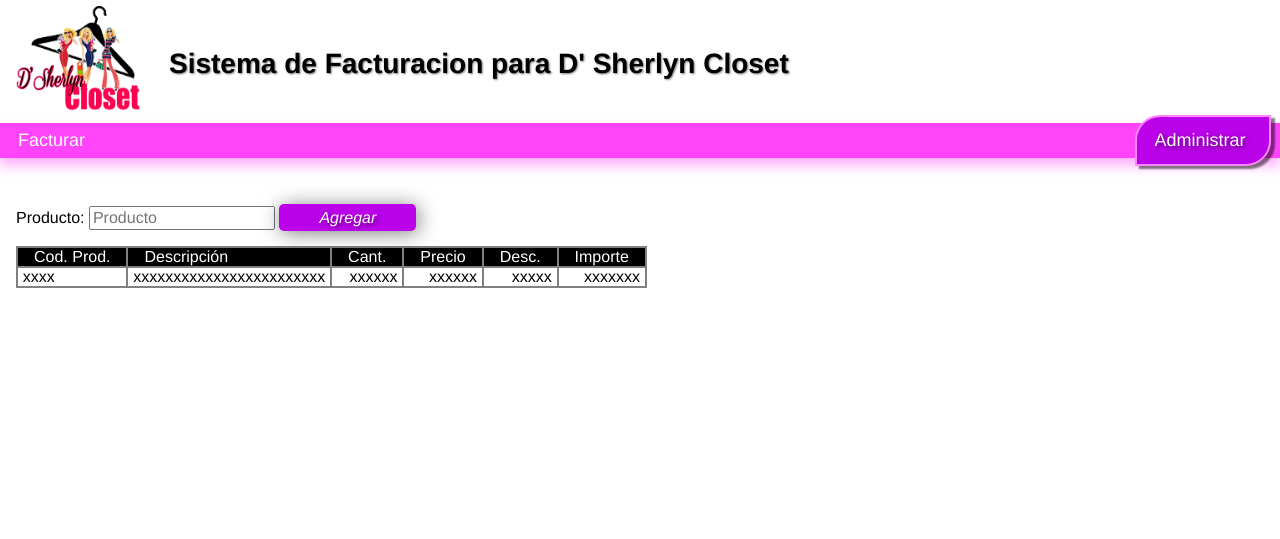
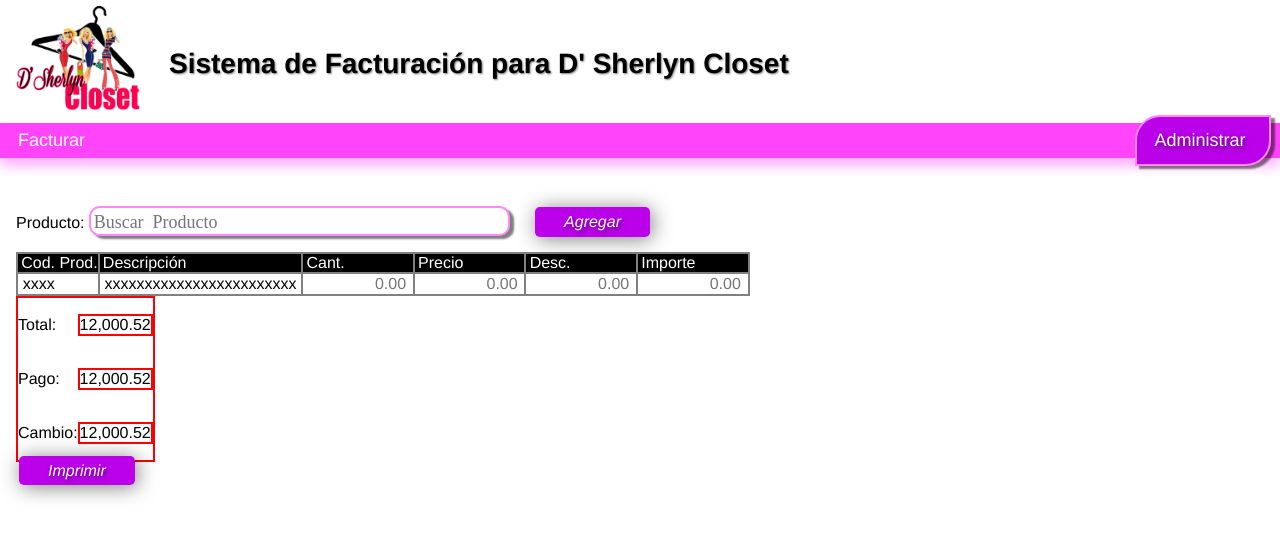
Before and after one commit to rafaelmersant/dsherlync, a Django app: template facturas/templates/regfactura.html in a window 1280 px wide. Shown: the top 539 px of the page. Run offline with Django 3.2, Linux system fonts and the light colour scheme; the template is opened without the code that fills it, so the values that code supplies are empty; parts of the project's set-up code (start-up, migrations or seed data) failed here and were passed over.

Commit message:
Fue modificado el detalle de la factura, se agregaron los totales

```diff
--- a/facturas/static/estilos.css
+++ b/facturas/static/estilos.css
@@ -103,15 +103,48 @@ body{
 	background: #FF88FA;
 }
 
+.TextItems{
+	margin: 0;
+	text-align: right;
+	width: 6em;
+	border: none;
+}
+
+.TextBoxes{
+	outline: 0;
+}
+
+.ProductDescrp{
+	width: 23em;
+	padding: 0.15em 0 0.3em 0.15em;
+	margin: 0 1em 0 0;
+	font-size: 18px;
+	border-radius: 0.6em 0.6em 0.6em 0.6em;
+	border: 2px solid #FF88FA;
+	box-shadow: rgba(0,0,0,0.5) 4px 3px 2px;
+}
+
+.ProductDescrp:after{
+	content: "HOLA";
+	background: red;
+
+}
+
+.ProductDescrp:focus{
+	outline: 0;
+	background: rgba(255,93,251,0.08);
+}
+
 .AddItem{
 	background: #BB00EA;
 	border-radius: 0.3em;
 	box-shadow: rgba(0,0,0,0.5) 2px 2px 20px;
 	font-style: italic;
-	padding: 0.3em 2.5em 0.3em 2.5em;
+	padding: 0.4em 1.8em 0.4em 1.8em;
 	text-decoration: none;
 	text-shadow: rgba(0,0,0,0.5) 2px 2px 5px;
 	color: white;
+	margin: 2em 0.2em;
 }
 
 .secFactura{
@@ -135,7 +168,7 @@ body{
 .CellItemHeader{
 	border: 2px solid gray;
 	background: black;
-	padding: 0 1em;
+	padding: 0 0 0 0.2em;
 }
 
 .CellItemDetail{
@@ -147,3 +180,7 @@ body{
 	text-align: right;
 
 }
+
+.Totals{
+	border: 2px solid red;
+}
--- /dev/null
+++ b/facturas/static/iconfonts.css
@@ -0,0 +1,28 @@
+@font-face {
+	font-family: 'icomoon';
+	src:url('fonts/icomoon.eot?hswb0u');
+	src:url('fonts/icomoon.eot?#iefixhswb0u') format('embedded-opentype'),
+		url('fonts/icomoon.woff?hswb0u') format('woff'),
+		url('fonts/icomoon.ttf?hswb0u') format('truetype'),
+		url('fonts/icomoon.svg?hswb0u#icomoon') format('svg');
+	font-weight: normal;
+	font-style: normal;
+}
+
+[class^="icon-"], [class*=" icon-"] {
+	font-family: 'icomoon';
+	speak: none;
+	font-style: normal;
+	font-weight: normal;
+	font-variant: normal;
+	text-transform: none;
+	line-height: 1;
+
+	/* Better Font Rendering =========== */
+	-webkit-font-smoothing: antialiased;
+	-moz-osx-font-smoothing: grayscale;
+}
+
+.icon-search:after {
+	content: "\e600";
+}
--- a/facturas/static/regFact.js
+++ b/facturas/static/regFact.js
@@ -9,5 +9,6 @@ $('#btAdd').click(function(){
 	$content.append(clone);
 
 	clone.fadeIn();
-	// $('#Items').prepend($('#idItem'));
 });
+
+// $('#idProd')
--- a/facturas/templates/regfactura.html
+++ b/facturas/templates/regfactura.html
@@ -5,6 +5,7 @@
 	<title>Facturacion</title>
 	<link rel="stylesheet" type="text/css" href="../static/normalize.css">
 	<link rel="stylesheet" href="../static/estilos.css">
+	<link rel="stylesheet" href="../static/iconfonts.css">
 </head>
 <body>
 	<div class="SepHeader">
@@ -12,7 +13,7 @@
 		<figure class="LogoPag">
 			<img class="LogoImg" src="../static/Logo.png" alt="Logo" />
 		</figure>
-		<p class="TitleSystem"> Sistema de Facturacion para D' Sherlyn Closet </p>
+		<p class="TitleSystem"> Sistema de Facturación para D' Sherlyn Closet </p>
 	</header>
 	</div>
 		<nav class="Menu">
@@ -25,7 +26,7 @@
 	<section class="secFactura">
 
 		<label for="producto">Producto:</label>
-		<input type="text" name="producto" class="TextClass" PlaceHolder="Producto" />
+		<input type="text" name="producto" class="ProductDescrp TextBoxes icon-search" PlaceHolder="Buscar Producto" id="iProd" />
 		<a href="#" class="AddItem" id="btAdd">Agregar</a>
 	</section>
 	<section class="secDetalle">
@@ -54,13 +55,28 @@
 				<tr class="DetailsItem" id="idItem">
 					<td class="CellItemDetail dCod"> xxxx</td>
 					<td class="CellItemDetail dDescrp"> xxxxxxxxxxxxxxxxxxxxxxxx</td>
-					<td class="CellItemDetail dCant"> xxxxxx</td>
-					<td class="CellItemDetail dPrecio"> xxxxxx</td>
-					<td class="CellItemDetail dDesc"> xxxxx</td>
-					<td class="CellItemDetail dImporte"> xxxxxxx</td>
+					<td class="CellItemDetail dCant"> <input name="cant" type="text" class="TextBoxes TextItems" PlaceHolder="0.00"/> </td>
+					<td class="CellItemDetail dPrecio"> <input name="cant" type="text" class="TextBoxes TextItems" PlaceHolder="0.00"/></td>
+					<td class="CellItemDetail dDesc"> <input name="cant" type="text" class="TextBoxes TextItems" PlaceHolder="0.00"/> </td>
+					<td class="CellItemDetail dImporte"> <input name="cant" type="text" class="TextBoxes TextItems" PlaceHolder="0.00"/> </td>
 				</tr>
 
 			</table>
+			<table class="Totals">
+				<tr>
+					<td> Total: </td>
+					<td> <p class="Totals">12,000.52 </p></td>
+				</tr>
+				<tr>
+					<td>Pago:</td>
+					<td> <p class="Totals">12,000.52 </p></td>
+				</tr>
+				<tr>
+					<td>Cambio:</td>
+					<td> <p class="Totals">12,000.52 </p></td>
+				</tr>
+			</table>
+			<a href="#" class="AddItem">Imprimir </a>
 		</article>
 	</section>
 
```
Also changed, not shown: facturas/static/fonts/icomoon.ttf (added), facturas/static/fonts/icomoon.woff (added), 5 other files.
